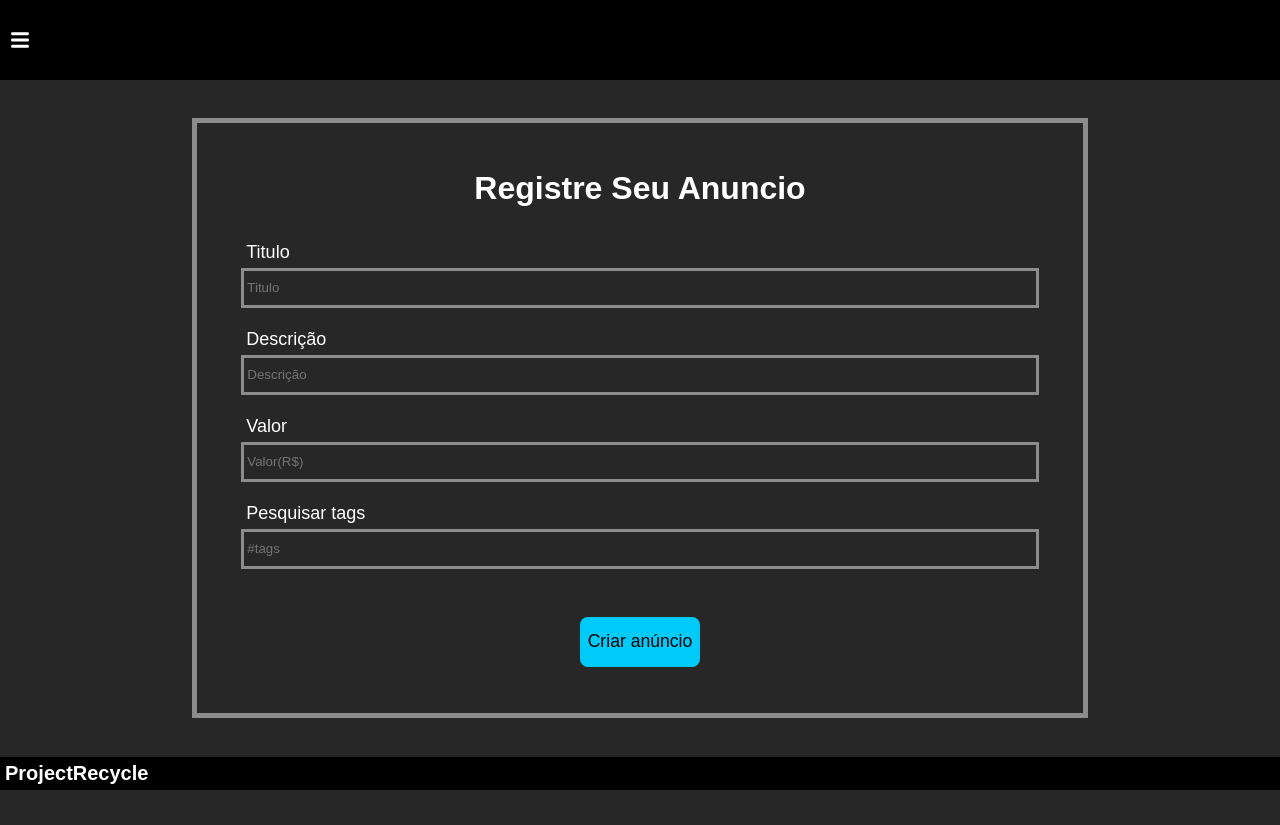
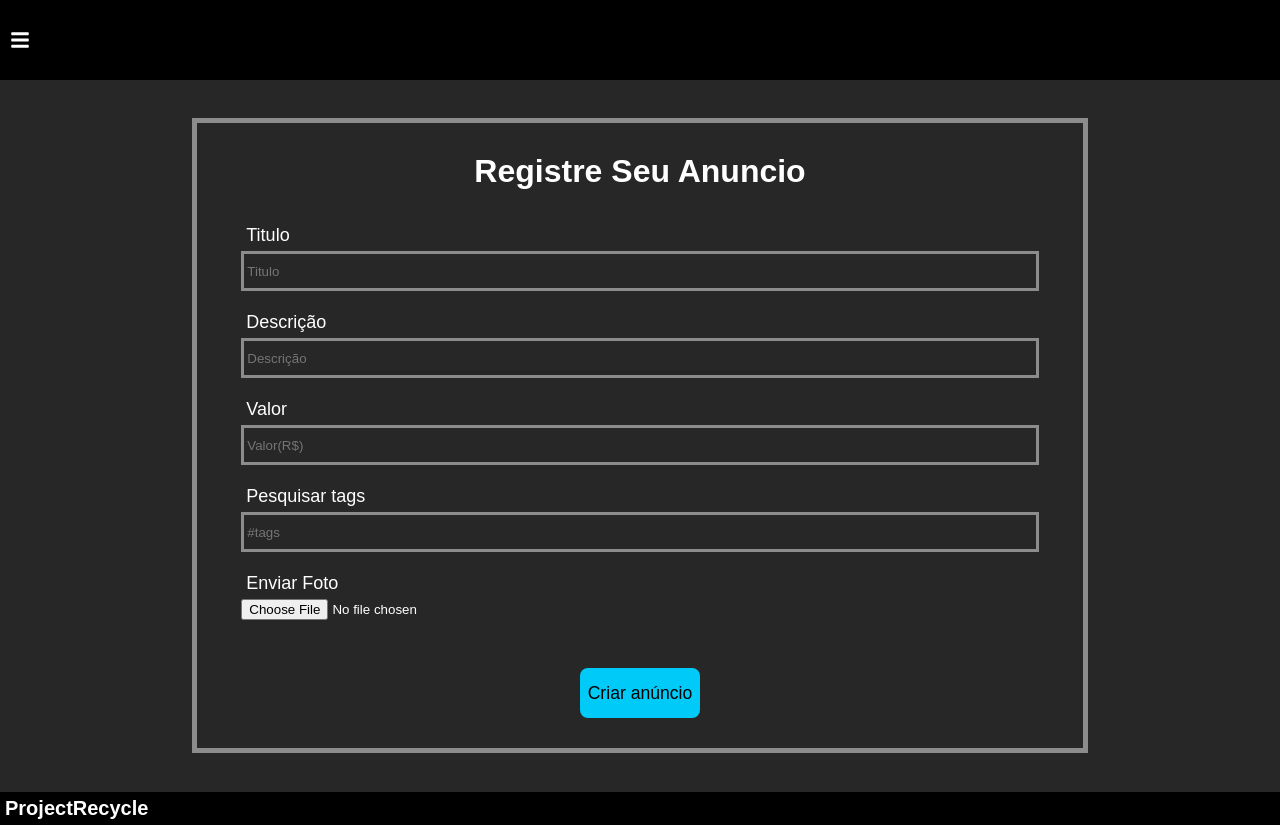
Before and after one commit to Pedro-Baruch/Project-recycle, a React (Vite) app in the folder FrontendPR/: page /create in a window 1280 px wide. Before the commit the page ends 800 px from the top, so only its background shows below. Built offline with nearby package versions, Linux system fonts and the light colour scheme.

Commit message:
add image-input

```diff
--- a/FrontendPR/src/App.css
+++ b/FrontendPR/src/App.css
@@ -5,6 +5,7 @@
   outline: none;
   box-sizing: border-box;
   font-family: 'Sen', sans-serif;
+
 }
 
 li{
--- a/FrontendPR/src/pages/Criar-Anuncio/index.tsx
+++ b/FrontendPR/src/pages/Criar-Anuncio/index.tsx
@@ -9,6 +9,7 @@ interface Post {
   descrição: string;
   preços: number;
   tag: string;
+  image:any;
 }
 
 export const CriarAnuncio = () => {
@@ -17,6 +18,8 @@ export const CriarAnuncio = () => {
   const [preços, setPreços] = useState("");
   const [descrição, setDescrição] = useState("");
   const [tag, setTag] = useState("");
+  const [image, setImage] = useState("");
+
 
   const URL = "http://localhost:3000/posts";
   const config: AxiosRequestConfig = {
@@ -33,7 +36,7 @@ export const CriarAnuncio = () => {
 
     const response = await axios.post<any, AxiosResponse<Post, any>, Post>(
       URL,
-      { titulos, descrição, preços: Number(preços), tag }
+      { titulos, descrição, preços: Number(preços), tag,image }
     );
 
     const aux = response.data;
@@ -96,6 +99,16 @@ export const CriarAnuncio = () => {
               onChange={(e) => setTag(e.target.value)}
             />
           </div>
+          <div className="bloco">
+            <label>Enviar Foto</label>
+            <input
+              className=""
+              type="file"
+              name="image"
+              value={image}
+              onChange={(e) => setImage(e.target.value)}
+            />
+          </div>
 
           <div className="ButtonCriar">
             <Button
--- a/FrontendPR/src/pages/Exibir-Anuncios/index.tsx
+++ b/FrontendPR/src/pages/Exibir-Anuncios/index.tsx
@@ -8,6 +8,7 @@ interface Post {
   descrição: string;
   preços: number;
   tag: string;
+  image:any;
 }
 
 export function ExibirAd() {
@@ -42,8 +43,8 @@ export function ExibirAd() {
             <img className="foto-produto" />
           </li>
           <li className="solicitar-denunciar">
-            <Button children="Solicitar" height="30px" width="100px" />
-            <Button children="Denunciar" height="30px" width="100px" />
+            <Button children="Solicitar" height="30px" width="100px"onClick={()=>{console.log("click")}} />
+            <Button children="Denunciar" height="30px" width="100px" onClick={()=>{console.log("click")}}/>
           </li>
         </ul>
       ))}
```
Also changed, not shown: FrontendPR/server-api/db.json (line endings or trailing spaces).
